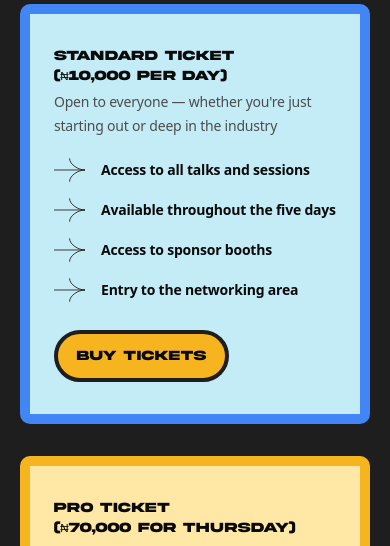
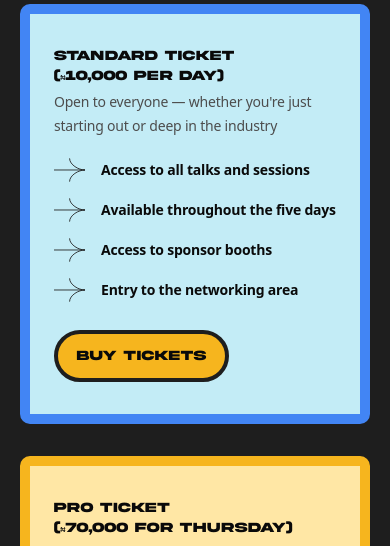
Before and after one commit to GDG-W/Amethyst, a Next.js app: page / in a window 390 px wide. Shown: the part 291-837 px from the top of the page. Built offline with nearby package versions, Linux system fonts and the light colour scheme.

Commit message:
fix: fixed naira symbol size

```diff
--- a/src/app/layout.tsx
+++ b/src/app/layout.tsx
@@ -35,7 +35,6 @@ export default function RootLayout({
       <body className={`${inter.variable} ${akira.variable}`}>
         <RQProvider>
           <div className="">{children}</div>
-          ass{" "}
         </RQProvider>
         <Toaster />
         <div id="modal-root" />
--- a/src/components/layout/squad-tickets/ticket-card.tsx
+++ b/src/components/layout/squad-tickets/ticket-card.tsx
@@ -49,7 +49,7 @@ export default function TicketCard({
           <div className="flex flex-col">
             <h3 className={`font-akira text-sm md:text-xl`}>{title}</h3>
             <p className="font-akira text-sm md:text-xl">
-              (<span className="align-baseline text-[.725rem]">&#8358;</span>
+              (<span className="align-baseline text-[.45rem] md:text-[.725rem]">&#8358;</span>
               {price})
             </p>
           </div>
```
